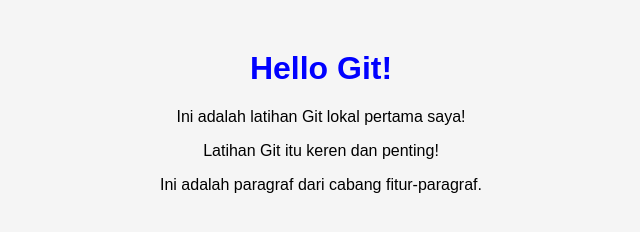
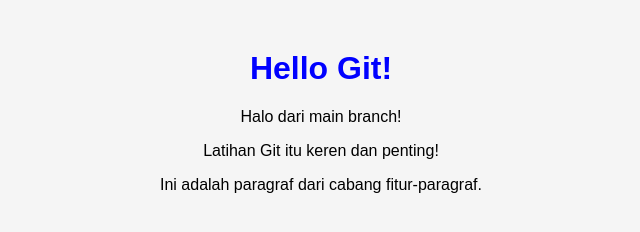
Before and after one commit to Irwansyah893/latihan-git, a plain HTML site: page index.html in a window 1280 px wide. Shown: the whole page, without its empty margins (319-959 px from the left). Drawn offline with Linux system fonts and the light colour scheme.

Commit message:
update: ubah paragraf di main

```diff
--- a/index.html
+++ b/index.html
@@ -7,7 +7,7 @@
 </head>
 <body>
   <h1>Hello Git!</h1>
-  <p>Ini adalah latihan Git lokal pertama saya!</p>
+  <p>Halo dari main branch!</p>
   <p>Latihan Git itu keren dan penting!</p>
   <p>Ini adalah paragraf dari cabang fitur-paragraf.</p>
 </body>
```
